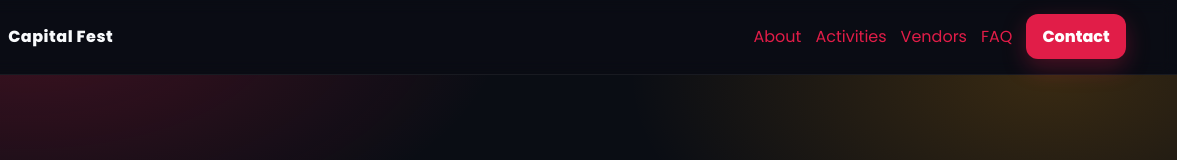
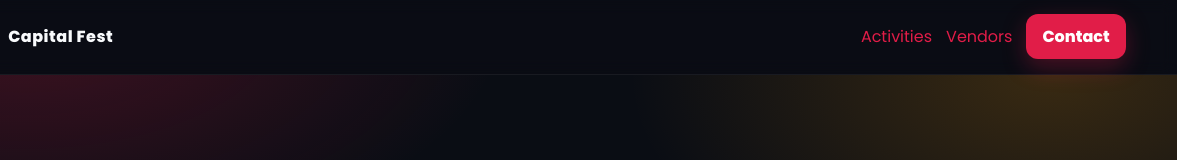
Before and after one commit to capitalfestevents/capitalfest, a plain HTML site: page index.html in a window 1280 px wide. Shown: the top 160 px of the page, 103-1280 px from the left. Drawn offline with Linux system fonts and the light colour scheme.

Commit message:
Add files via upload

```diff
--- a/index.html
+++ b/index.html
@@ -49,10 +49,8 @@
     <div class="container nav">
       <div class="brand"><img src="Logo.jpg" alt="Capital Fest Logo" /> <span>Capital Fest</span></div>
       <nav style="display:flex; gap:14px; align-items:center;">
-        <a href="#about">About</a>
         <a href="#activities">Activities</a>
         <a href="#vendors">Vendors</a>
-        <a href="#faq">FAQ</a>
         <a class="btn" href="#contact">Contact</a>
       </nav>
     </div>
```
